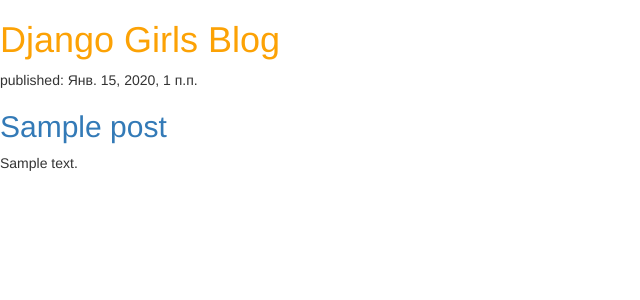
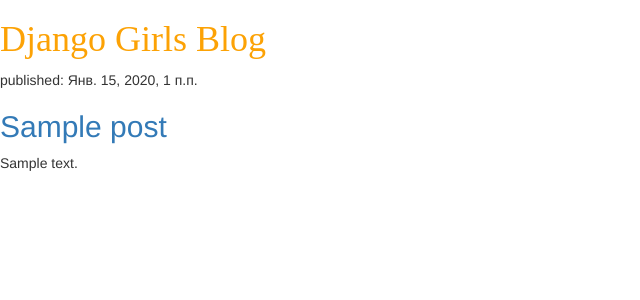
Before and after one commit to nellykatrin/my-first-blog, a Django app: template blog/templates/blog/post_list.html in a window 1280 px wide. Shown: the top 300 px of the page, without its empty margins (0-640 px from the left). Run offline with Django 3.2, Linux system fonts and the light colour scheme; the template is opened without the code that fills it: values that come from a table or form of the project are taken from there, others are empty; tables that the repository leaves empty hold one stand-in row (values such as "Sample post"); some libraries are stand-ins or nearby versions.

Commit message:
Added css again

```diff
--- a/blog/static/css/blog.css
+++ b/blog/static/css/blog.css
@@ -1,3 +1,4 @@
 h1 a {
     color: #FCA205;
+	font-family: 'Lobster';
 }
--- a/blog/templates/blog/post_list.html
+++ b/blog/templates/blog/post_list.html
@@ -3,7 +3,7 @@
     <head>
 		<link rel="stylesheet" href="//maxcdn.bootstrapcdn.com/bootstrap/3.2.0/css/bootstrap.min.css">
 		<link rel="stylesheet" href="//maxcdn.bootstrapcdn.com/bootstrap/3.2.0/css/bootstrap-theme.min.css">
-		<link rel="stylesheet" href="{% static 'css/blog.css' %}">
+		<link rel="stylesheet" href="{% static 'blog/static/css/blog.css' %}">
         <title>Django Girls blog</title>
     </head>
     <body>
```
